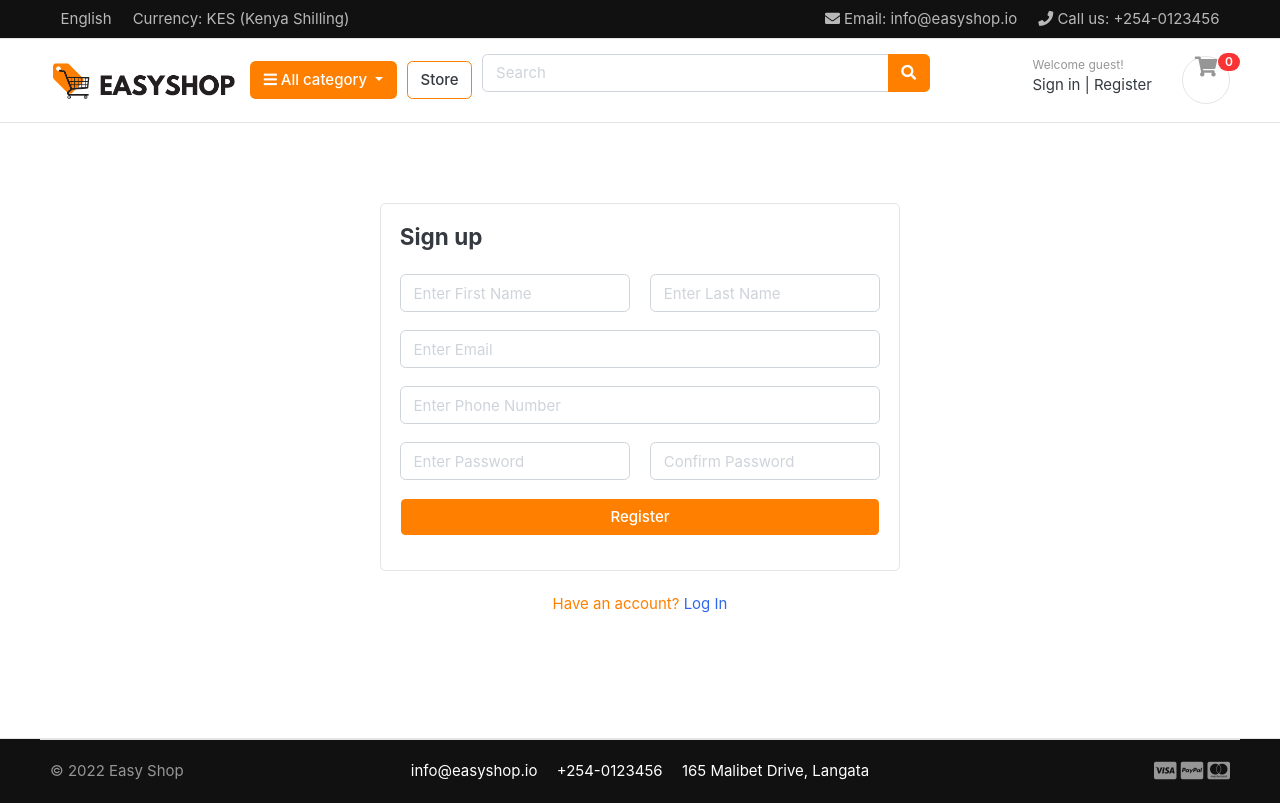
After one commit to bignimz/django_ecommerce, a Django app: page /accounts/register/ in a window 1280 px wide. The commit adds this page. Run offline with Django 4.2, Linux system fonts and the light colour scheme; data that the repository does not hold is empty; some libraries are stand-ins or nearby versions; some web fonts are replaced.

Commit message:
added registration form and path

```diff
--- /dev/null
+++ b/accounts/forms.py
@@ -0,0 +1,25 @@
+from django import forms
+from .models import Account
+
+class RegistrationForm(forms.ModelForm):
+    password = forms.CharField(widget=forms.PasswordInput(attrs={'class': 'form-control', 'placeholder':'Enter Password'}))
+    confirm_password = forms.CharField(widget=forms.PasswordInput(attrs={'class': 'form-control', 'placeholder':'Confirm Password'}))
+    class Meta:
+        model = Account
+        fields = ('first_name', 'last_name', 'email', 'phone_number', 'password')
+        widgets = {
+            'first_name': forms.TextInput(attrs={'class': 'form-control', 'placeholder':'Enter First Name'}),
+            'last_name': forms.TextInput(attrs={'class': 'form-control','placeholder':'Enter Last Name'}),
+            'email': forms.EmailInput(attrs={'class': 'form-control', 'placeholder':'Enter Email'}),
+            'phone_number': forms.NumberInput(attrs={'class': 'form-control', 'placeholder':'Enter Phone Number'}),
+        }
+
+
+class LoginForm(forms.ModelForm):
+    class Meta:
+        model = Account
+        fields = ('email', 'password')
+        # widgets = {
+        #     'email': forms.EmailInput(attrs={'class': 'form-control'}),
+        #     'password': forms.PasswordInput(attrs={'class': 'form-control'}),
+        # }
--- /dev/null
+++ b/accounts/urls.py
@@ -0,0 +1,8 @@
+from django.urls import path
+from . import views
+
+urlpatterns = [
+    path('register/', views.register, name='register'),
+    path('login/', views.login, name='login'),
+    path('logout/', views.logout, name='logout'),
+]
--- a/accounts/views.py
+++ b/accounts/views.py
@@ -1,3 +1,17 @@
 from django.shortcuts import render
+from .forms import RegistrationForm
 
 # Create your views here.
+def register(request):
+    form = RegistrationForm()
+    context = {
+        'form': form,
+    }
+    return render(request, 'auth/register.html', context)
+
+def login(request):
+    return render(request, 'auth/login.html')
+
+
+def logout(request):
+    return
--- a/easy_shop/static/css/ui.css
+++ b/easy_shop/static/css/ui.css
@@ -1532,6 +1532,16 @@ a[class*="card"]:hover .title {
   color: #333;
 }
 
+.easy-group {
+  display: flex;
+  justify-content: center;
+  align-items: center;
+}
+
+.input {
+  margin-right: 20px;
+}
+
 /* Footer */
 .section-footer {
   background-color: #111;
--- a/easy_shop/urls.py
+++ b/easy_shop/urls.py
@@ -10,5 +10,6 @@ urlpatterns = [
     path('', views.home, name='home'),
     path('store/', include('store.urls')),
     path('cart/', include('carts.urls')),
+    path('accounts/', include('accounts.urls')),
 
 ] + static(settings.MEDIA_URL, document_root=settings.MEDIA_ROOT)
--- /dev/null
+++ b/templates/auth/register.html
@@ -0,0 +1,37 @@
+<span>{% extends 'base.html' %}</span>
+<span>{% load static %}</span>
+{% block content %}
+<section class="section-content padding-y">
+  <!-- ============================ COMPONENT REGISTER   ================================= -->
+  <div class="card mx-auto" style="max-width: 520px; margin-top: 40px">
+    <article class="card-body">
+      <header class="mb-4"><h4 class="card-title">Sign up</h4></header>
+      <form action="tag" method="POST">
+        <span>{% csrf_token %}</span>
+
+        <div class="form-group easy-group">
+          <span class="input">{{form.first_name}}</span>
+          <span>{{form.last_name}}</span>
+        </div>
+        <div class="form-group">{{form.email}}</div>
+        <div class="form-group">{{form.phone_number}}</div>
+        <div class="form-group easy-group">
+          <span class="input">{{form.password}}</span>
+          <span>{{form.confirm_password}}</span>
+        </div>
+        <button type="submit" class="btn easy-btn form-control">
+          Register
+        </button>
+        <!-- form-group// -->
+      </form>
+    </article>
+    <!-- card-body.// -->
+  </div>
+  <!-- card .// -->
+  <p class="text-center mt-4 easy">
+    Have an account? <a href="{% url 'login' %}">Log In</a>
+  </p>
+  <br /><br />
+  <!-- ============================ COMPONENT REGISTER  END.// ================================= -->
+</section>
+{% endblock content %}
--- a/templates/includes/header.html
+++ b/templates/includes/header.html
@@ -97,9 +97,9 @@
             <div class="widget-header">
               <small class="title text-muted">Welcome guest!</small>
               <div>
-                <a href="./signin.html">Sign in</a>
+                <a href="{% url 'login' %}">Sign in</a>
                 <span class="dark-transp"> | </span>
-                <a href="./register.html"> Register</a>
+                <a href="{% url 'register' %}"> Register</a>
               </div>
             </div>
             <a href="{% url 'cart' %}" class="widget-header pl-3 ml-3">
```
Also changed, not shown: templates/auth/login.html (added, +32 -0 lines).
